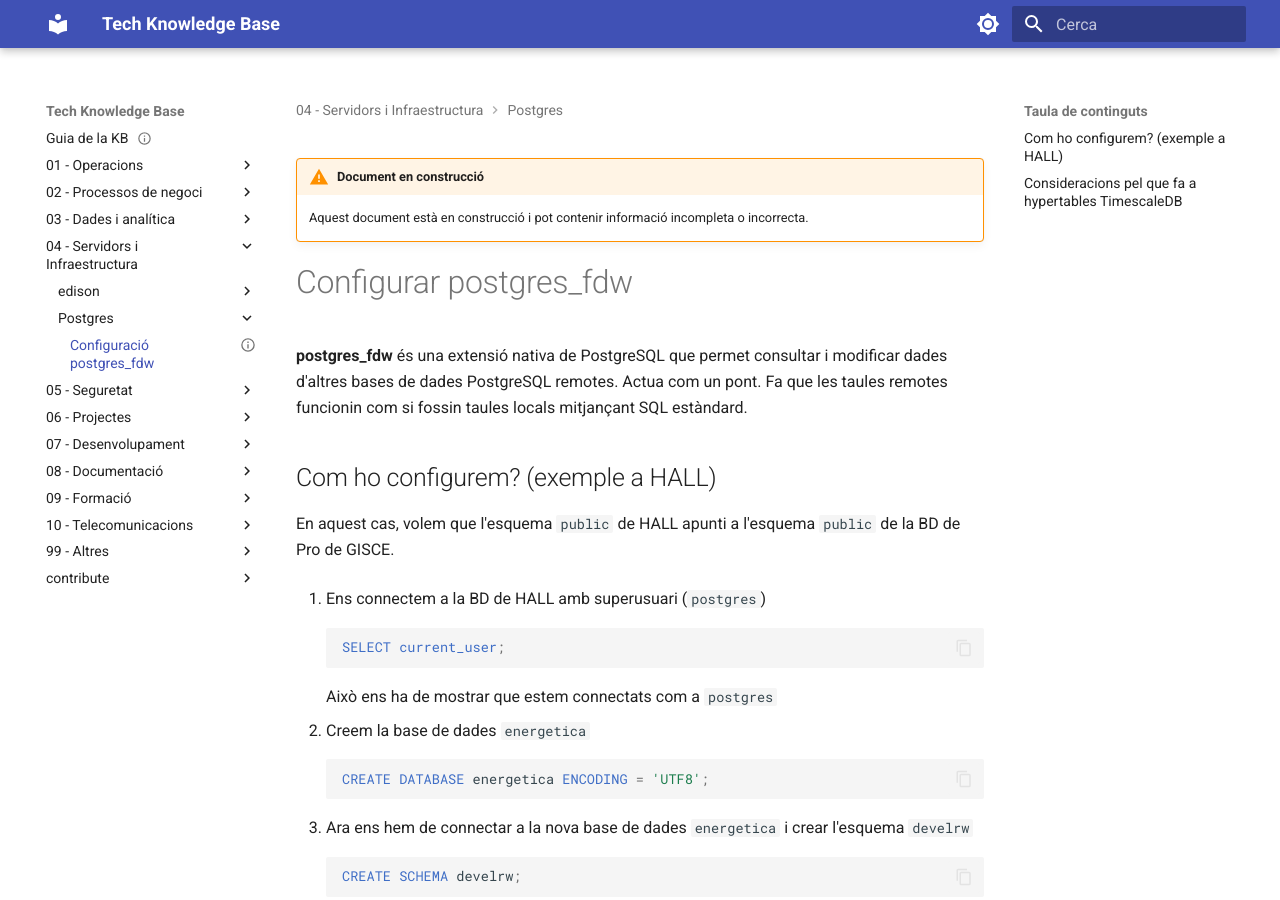
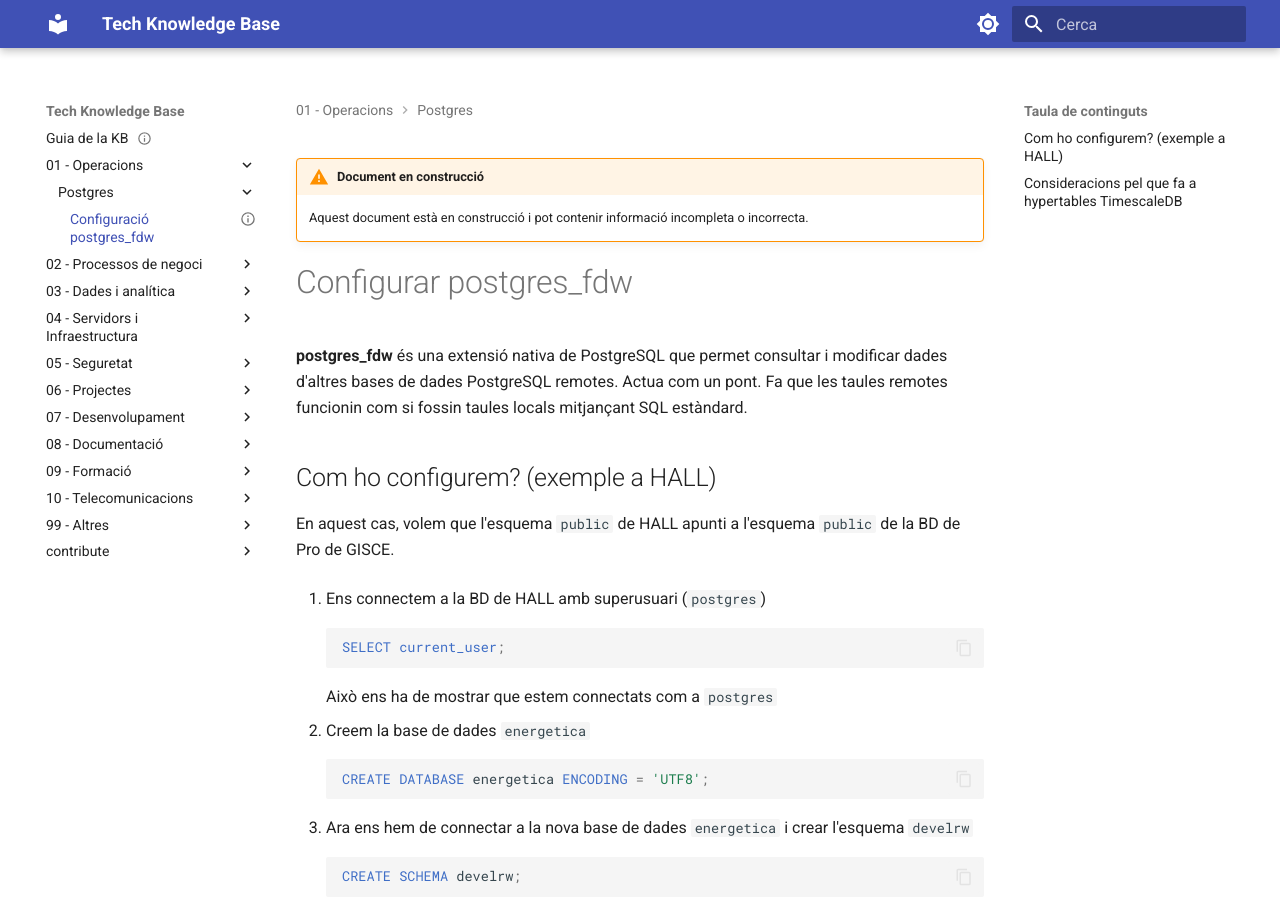
Before and after one commit to lenergetica/le-tech-knowledge-base, an MkDocs documentation site: the page built from docs/01/Postgres/Configurar-postgres_fdw.md, in a window 1280 px wide and 900 px high. Built offline with MkDocs 1.6.1 and Material for MkDocs 9.7.7, drawn with Linux system fonts in a browser that asks for light colours; part of the change alters nothing that is shown.

Commit message:
fix: Passat carpeta Postgres de 04 a 01

```diff
--- a/mkdocs.yml
+++ b/mkdocs.yml
@@ -65,7 +65,8 @@ nav:
   - Guia de la KB: index.md
 
   - 01 - Operacions:
-    - 0101: index.md
+      - Postgres:
+          - Configuració postgres_fdw: 01/Postgres/Configurar-postgres_fdw.md
 
   - 02 - Processos de negoci:
     - 0201: index.md
@@ -76,8 +77,6 @@ nav:
   - 04 - Servidors i Infraestructura:
       - edison:
           - GISCE gateway: 04/edison/gateway-gisce.md
-      - Postgres:
-          - Configuració postgres_fdw: 04/Postgres/Configurar-postgres_fdw.md
 
   - 05 - Seguretat:
     - 0501: index.md
```
Also changed, not shown: docs/01/Postgres/Configurar-postgres_fdw.md (renamed from docs/04/Postgres/Configurar-postgres_fdw.md).
